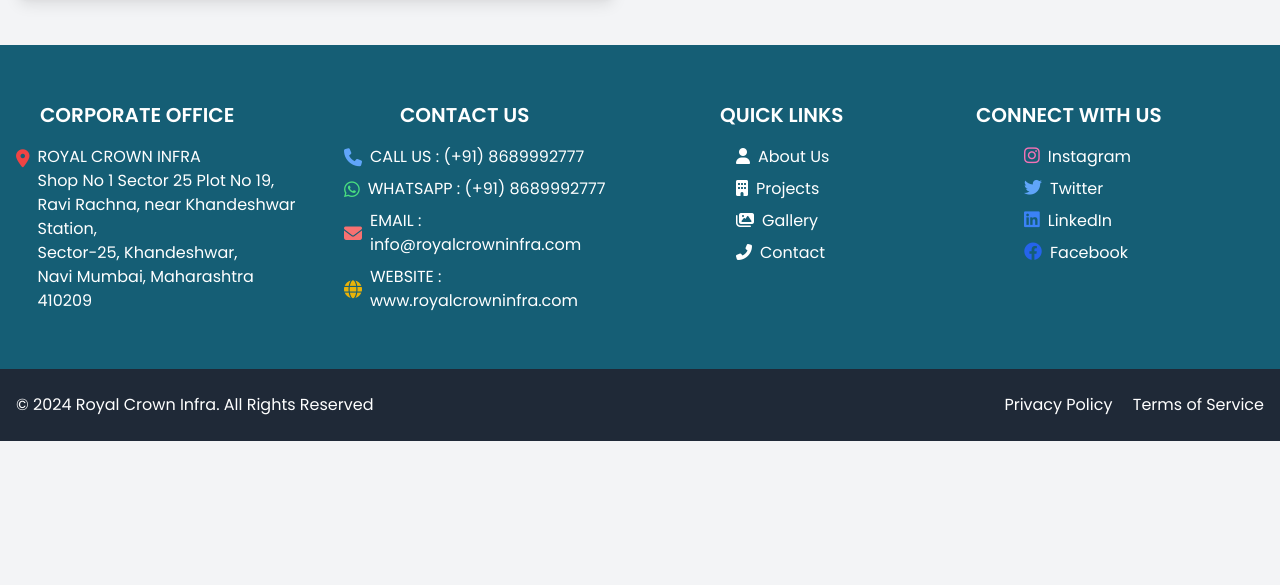
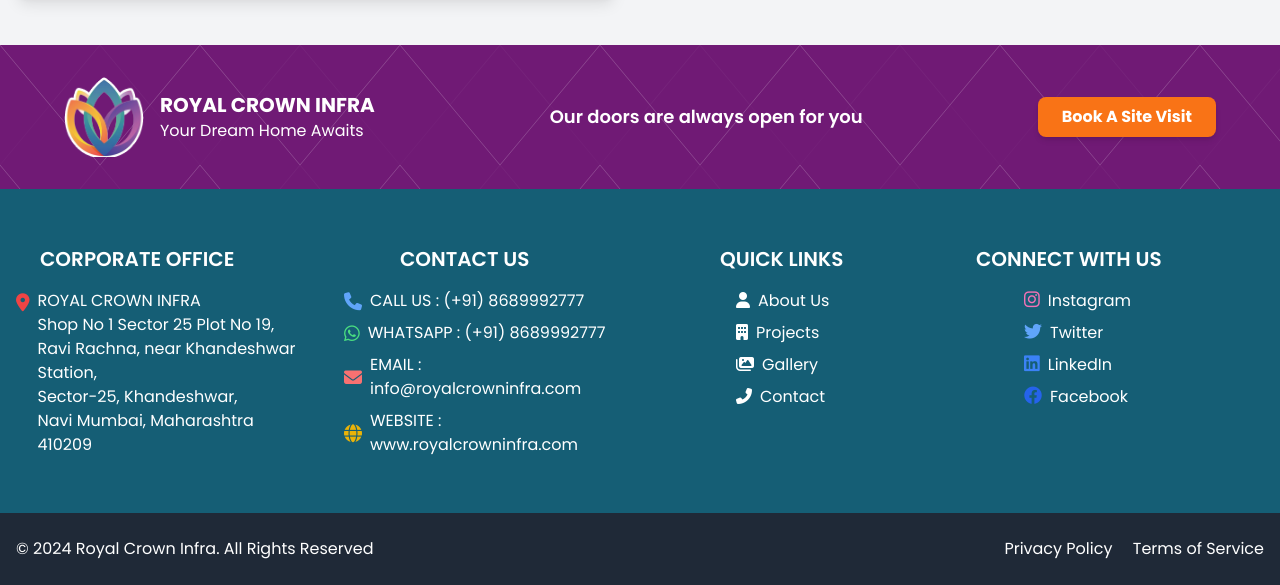
Before and after one commit to royalcrowninfra/royalcrown, a website: page pages/projects/completedProjects/completedProject.html in a window 1280 px wide. Shown: the part 1299-1884 px from the top of the page. Before the commit the page ends 1740 px from the top, so only its background shows below. Drawn offline with nearby package versions, Linux system fonts and the light colour scheme; files whose address does not match are found by name.

Commit message:
footerbar added to the completed projects

```diff
--- a/pages/projects/completedProjects/completedProject.html
+++ b/pages/projects/completedProjects/completedProject.html
@@ -64,6 +64,9 @@
             <!-- Project Cards will be inserted here via JavaScript -->
         </div>
     </div>
+
+    <!-- Footerbar Container-->
+    <div id="footerbar-container"></div>
 
     <!-- Footer Container -->
     <div id="footer-container"></div>
@@ -154,6 +157,13 @@
         });
 
 
+
+        ////////////////////////////////////////////////////////////////           FooterBar   /////////////////////////////////////////////////
+        document.addEventListener("DOMContentLoaded", () => {
+            fetch("/components/footerbar.html").then(response => response.text()).then(data => { document.getElementById("footerbar-container").innerHTML = data; })
+                .catch(error => console.error("Error loading footer:", error));
+        });
+
     </script>
 </body>
 
```
